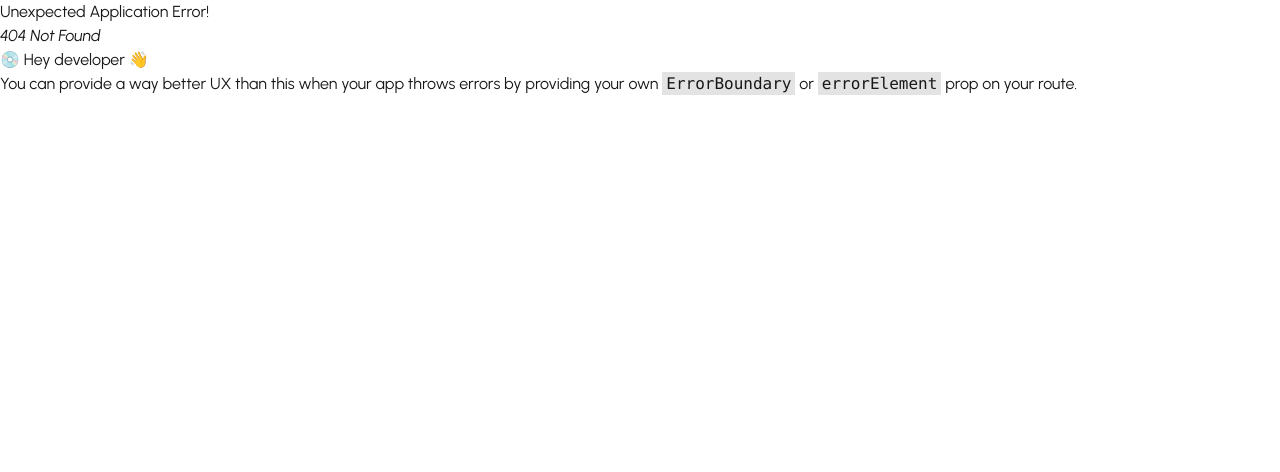
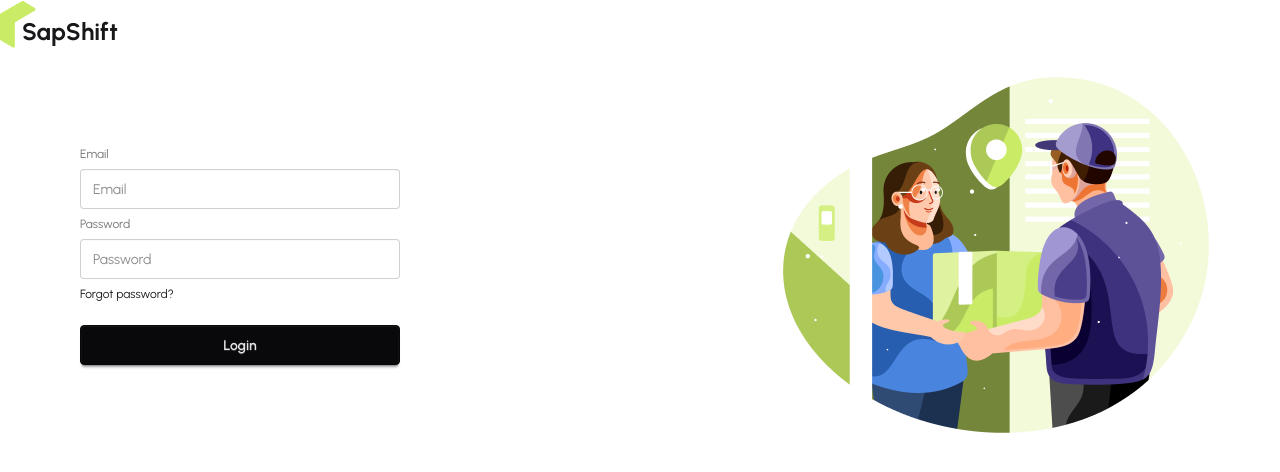
Before and after one commit to 16461346/Module-60, a React (Vite) app: page /register in a window 1280 px wide. Before the commit this address had no page. Shown: the top 472 px of the page. Built offline with nearby package versions, Linux system fonts and the light colour scheme.

Commit message:
firebase basic configaration work end

```diff
--- a/package.json
+++ b/package.json
@@ -11,10 +11,12 @@
   },
   "dependencies": {
     "@tailwindcss/vite": "^4.1.17",
+    "firebase": "^12.6.0",
     "leaflet": "^1.9.4",
     "react": "^19.2.0",
     "react-dom": "^19.2.0",
     "react-fast-marquee": "^1.6.5",
+    "react-hook-form": "^7.66.1",
     "react-icons": "^5.5.0",
     "react-leaflet": "^5.0.0-rc.2",
     "react-responsive-carousel": "^3.2.23",
--- /dev/null
+++ b/src/Context/AuthContext/AuthContext.jsx
@@ -0,0 +1,3 @@
+import { createContext } from "react";
+
+export const AuthContext=createContext(null);
--- /dev/null
+++ b/src/Context/AuthContext/AuthProvider.jsx
@@ -0,0 +1,31 @@
+import React from 'react';
+import { AuthContext } from './AuthContext';
+import { createUserWithEmailAndPassword, signInWithEmailAndPassword } from 'firebase/auth';
+import { auth } from '../../Firebase/Firebase.config';
+
+const AuthProvider = ({children}) => {
+
+    const creatUser=(email,password)=>{
+        return createUserWithEmailAndPassword(auth,email,password)
+    }
+
+    const loginUser=(email,password)=>{
+        return signInWithEmailAndPassword(auth,email,password)
+    }
+
+
+
+    const authInfo={
+        creatUser,
+        loginUser,
+    }
+
+
+    return (
+        <AuthContext value={authInfo}>
+            {children}
+        </AuthContext>
+    );
+};
+
+export default AuthProvider;
--- /dev/null
+++ b/src/Firebase/Firebase.config.js
@@ -0,0 +1,16 @@
+import { initializeApp } from "firebase/app";
+import { getAuth } from "firebase/auth";
+
+// Your web app's Firebase configuration
+const firebaseConfig = {
+  apiKey:import.meta.env.VITE_apiKey,
+  authDomain:import.meta.env.VITE_authDomain,
+  projectId:import.meta.env.VITE_projectId,
+  storageBucket:import.meta.env.VITE_storageBucket,
+  messagingSenderId:import.meta.env.VITE_messagingSenderId,
+  appId:import.meta.env.VITE_appId,
+};
+
+// Initialize Firebase
+const app = initializeApp(firebaseConfig);
+export const auth = getAuth(app);
--- /dev/null
+++ b/src/Layouts/AuthLayout.jsx
@@ -0,0 +1,22 @@
+import React from "react";
+import Logo from "../Components/Logo/Logo";
+import { Outlet } from "react-router";
+import image from "../assets/authImage.png";
+
+const AuthLayout = () => {
+  return (
+    <div className="max-w-7xl mx-auto">
+      <Logo></Logo>
+      <div className="flex items-center justify-between">
+        <div>
+          <Outlet />
+        </div>
+        <div>
+          <img src={image} alt="" />
+        </div>
+      </div>
+    </div>
+  );
+};
+
+export default AuthLayout;
--- /dev/null
+++ b/src/Pages/AuthPages/Login/Login.jsx
@@ -0,0 +1,11 @@
+import React from 'react';
+
+const Login = () => {
+    return (
+        <div>
+            Login page
+        </div>
+    );
+};
+
+export default Login;
--- /dev/null
+++ b/src/Pages/AuthPages/Register/Register.jsx
@@ -0,0 +1,63 @@
+import React from "react";
+import { useForm } from "react-hook-form";
+
+const Register = () => {
+  const {
+    register,
+    handleSubmit,
+    formState: { errors },
+  } = useForm();
+
+  const handleRegister = (data) => {
+    console.log("after data ", data);
+  };
+  return (
+    <div className="w-100 pl-20">
+      <form onSubmit={handleSubmit(handleRegister)}>
+        <fieldset className="fieldset">
+          <label className="label">Email</label>
+          <input
+            type="email"
+            className="input"
+            {...register("email", { required: true })}
+            placeholder="Email"
+          />
+          {errors.email?.type === "required" && (
+            <p className="text-red-600 font-bold">Type your email</p>
+          )}
+          <label className="label">Password</label>
+          <input
+            type="password"
+            className="input"
+            {...register("password", {
+              required: true,
+              minLength: 6,
+              pattern: /^(?=.*[A-Z])(?=.*[a-z])(?=.*[0-9]).{6,}$/,
+            })}
+            placeholder="Password"
+          />
+          {errors.password?.type === "required" && (
+            <p className="text-red-600 font-bold">Please type password</p>
+          )}
+          {errors.password?.type === "minLength" && (
+            <p className="text-red-600 font-bold">
+              Password must be 6 carecter
+            </p>
+          )}
+          {
+            errors.password?.type==="pattern" &&(
+                <p className="text-red-500 font-bold">clear
+                clParssword must be 1 upercase 1 loawarcase and 1 number</p>
+            )
+          }
+          <div>
+            <a className="link link-hover">Forgot password?</a>
+          </div>
+          <button className="btn btn-neutral mt-4">Login</button>
+        </fieldset>
+      </form>
+    </div>
+  );
+};
+
+export default Register;
--- a/src/Pages/Home/Accroding.jsx
+++ b/src/Pages/Home/Accroding.jsx
@@ -15,7 +15,7 @@ const Accroding = () => {
       </div>
       <div className="my-10 flex flex-col gap-2">
         <div className="collapse hover:bg-cyan-100   collapse-arrow bg-gray-200 border border-base-300">
-          <input type="radio" name="my-accordion-2" defaultChecked />
+          <input type="checkbox" name="my-accordion-2" defaultChecked />
           <div className="collapse-title text-secondary text-xl font-semibold">
             How do I create an account?
           </div>
@@ -28,7 +28,7 @@ const Accroding = () => {
           </div>
         </div>
         <div className="collapse hover:bg-cyan-100  collapse-arrow bg-gray-200 border border-base-300">
-          <input type="radio" name="my-accordion-2" />
+          <input type="checkbox" name="my-accordion-2" />
           <div className="collapse-title text-xl  text-secondary font-semibold">
             I forgot my password. What should I do?
           </div>
@@ -37,7 +37,7 @@ const Accroding = () => {
           </div>
         </div>
         <div className="collapse collapse-arrow hover:bg-cyan-100 bg-gray-200 border border-base-300">
-          <input type="radio" name="my-accordion-2" />
+          <input type="checkbox" name="my-accordion-2" />
           <div className="collapse-title text-xl text-secondary font-semibold">
             How do I update my profile information?
           </div>
```
Also changed, not shown: src/Routes/Route.jsx (+17 -0 lines), src/main.jsx (+12 -9 lines), 2 other files (tests, documents, lock files or other folders).
